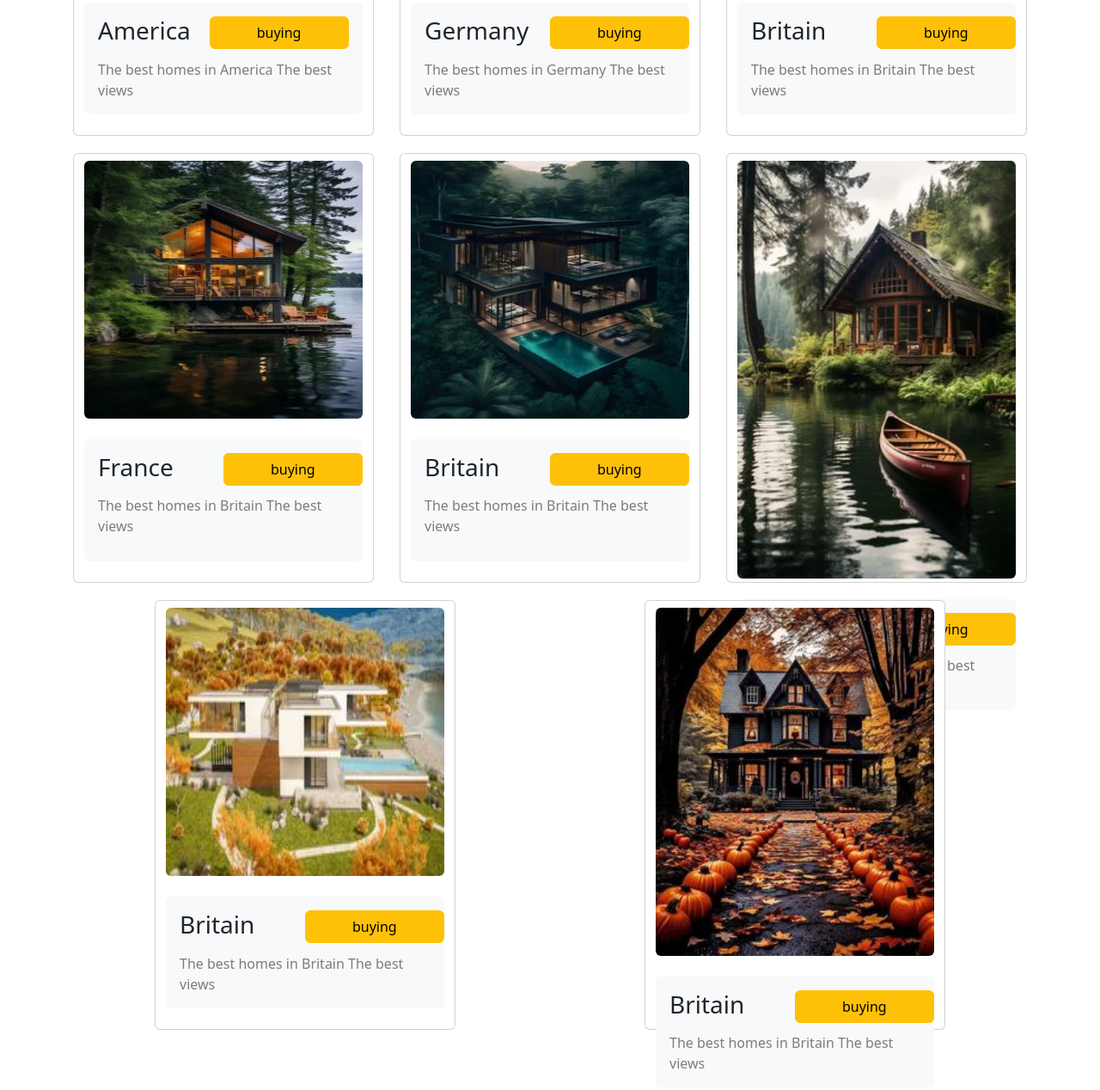
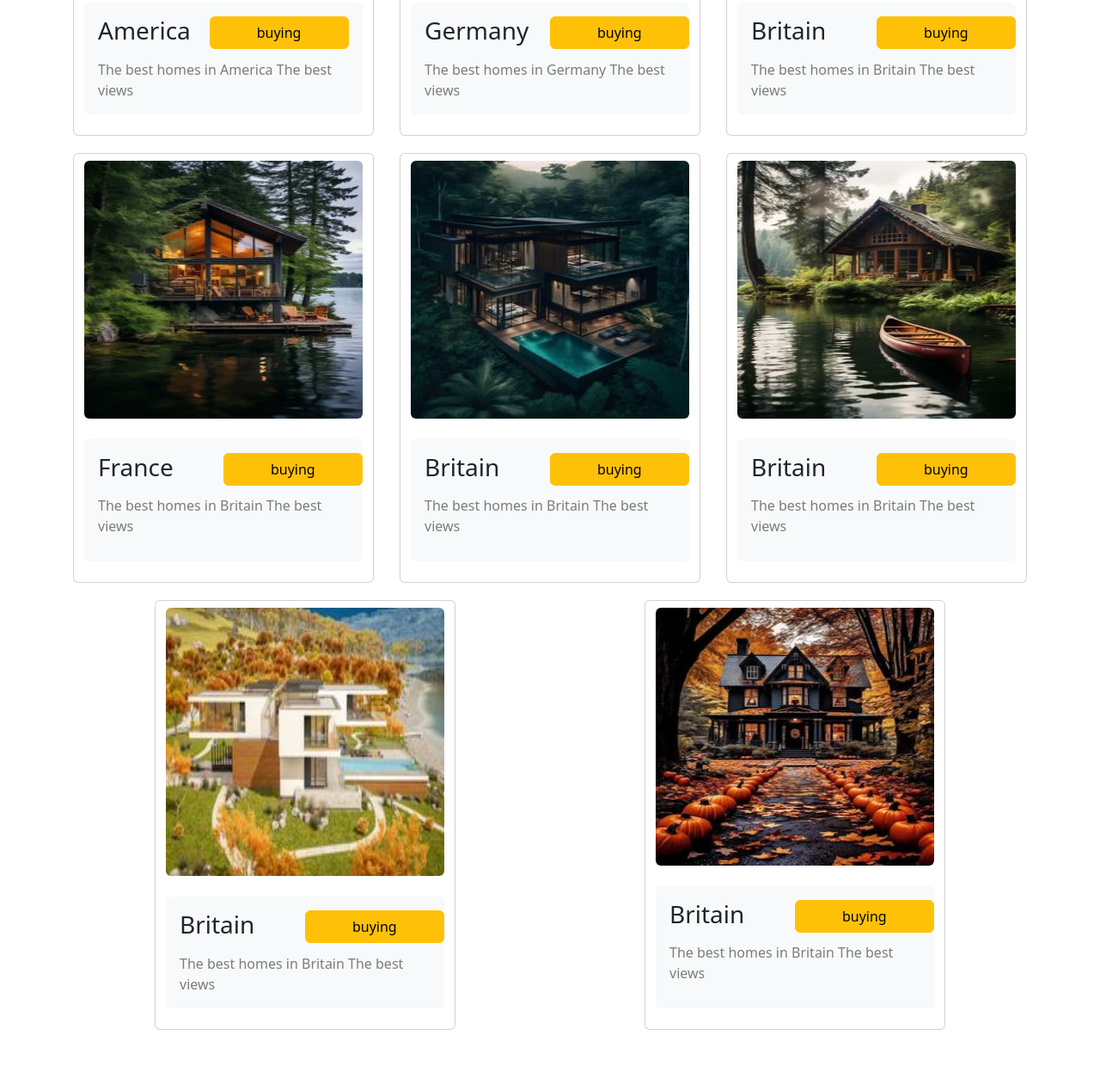
Before and after one commit to farismohamm/bootstrep1, a plain HTML site: page index.html in a window 1280 px wide. Shown: the part 3051-4319 px from the top of the page at 86% size. Drawn offline with nearby package versions, Linux system fonts and the light colour scheme.

Commit message:
Add files via upload

```diff
--- a/index.html
+++ b/index.html
@@ -396,7 +396,7 @@
         </div>
       </div>
       <div class="card col-lg-4  col-md-12  col-12" style="width: 350px;  height: 500px;">
-        <img src="project-1-img/d9ccb7440f75bb1092d1154f366e1499.jpg" class="card-img-top mt-2 mb-4 rounded " alt="..." height="300px">
+        <img src="project-1-img/d9ccb7440f75bb1092d1154f366e1499.jpg" class="card-img-top mt-2 mb-4 rounded h-100" alt="..." height="360px">
         <div class="card-body  position-relative shadow-none p-3  mt-3 mb-4    bg-body-tertiary rounded">
 
           <h5 class="card-titlec fs-3 ">Britain</h5>
@@ -407,7 +407,7 @@
       </div>
 
       <div class="card  col-lg-4 col-md-12  col-12" style="width: 350px;  height: 500px;">
-        <img src="project-1-img/5.jpg" class="card-img-top mt-2 mb-4 rounded" alt="..." height="300px">
+        <img src="project-1-img/5.jpg" class="card-img-top mt-2 mb-4 rounded " alt="..." height="300px">
         <div class="card-body  position-relative shadow-none p-3 mb-4  bg-body-tertiary rounded">
 
           <h5 class="card-titlec fs-3 ">France</h5>
@@ -417,7 +417,7 @@
         </div>
       </div>
       <div class="card   img-op col-lg-4  col-md-12  col-12" style="width: 350px;  height: 500px;">
-        <img src="project-1-img/4w.jpg" class="card-img-top mt-2 mb-4 rounded" alt="..." height="300px">
+        <img src="project-1-img/4w.jpg" class="card-img-top mt-2 mb-4 rounded " alt="..." height="300px">
         <div class="card-body  position-relative shadow-none p-3 mb-4  bg-body-tertiary rounded">
 
           <h5 class="card-titlec fs-3 ">Britain</h5>
@@ -428,7 +428,7 @@
       </div>
       <div class="card  col-lg-4  col-md-12  col-12 " style="width: 350px;  height: 500px;">
 
-        <img src="project-1-img/3w.jpg" class="card-img-top mt-2 mb-4 rounded  h-100" alt="..." height="360px">
+        <img src="project-1-img/3w.jpg" class="card-img-top mt-2 mb-4 rounded  " alt="..." height="300px">
         <div class="card-body  position-relative shadow-none p-3 mb-4  bg-body-tertiary rounded ">
           <h5 class="card-titlec fs-3 ">Britain</h5>
           <a href="#" class="btn btn-warning position-absolute top-0 w-50 " style="margin-left: 45%;  margin-top: 5%;">buying</a>
@@ -447,7 +447,7 @@
         </div>
       </div>
       <div class="card  col-lg-4  col-md-12  col-12  " style="width: 350px;  height: 500px;">
-        <img src="project-1-img/b92f3eb2f2341c39680f50421c391a27.jpg" class="card-img-top mt-2 mb-4 rounded h-100 " alt="..." height="360px">
+        <img src="project-1-img/b92f3eb2f2341c39680f50421c391a27.jpg" class="card-img-top mt-2 mb-4 rounded  " alt="..." height="300px">
           <div class="card-body  position-relative  shadow-none p-3 mb-4  bg-body-tertiary rounded">
 
 
```
